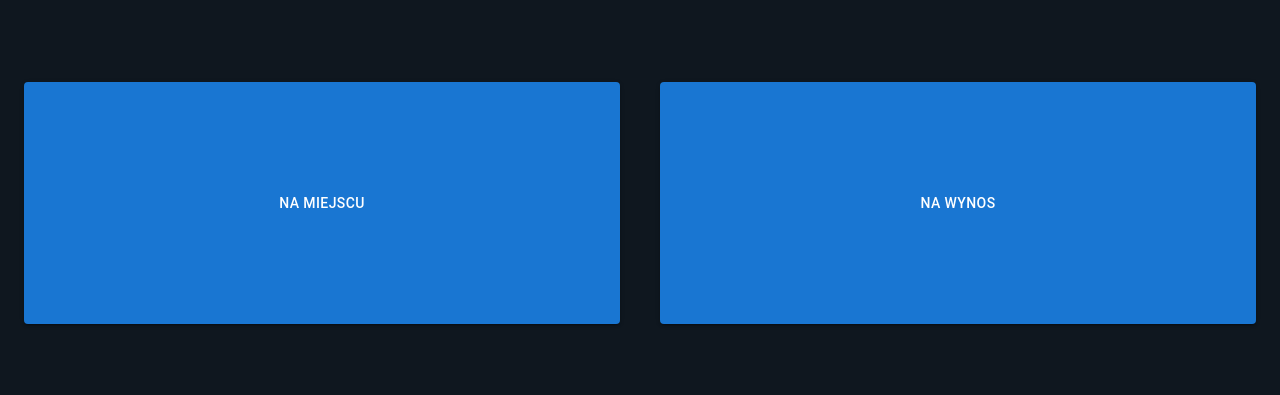
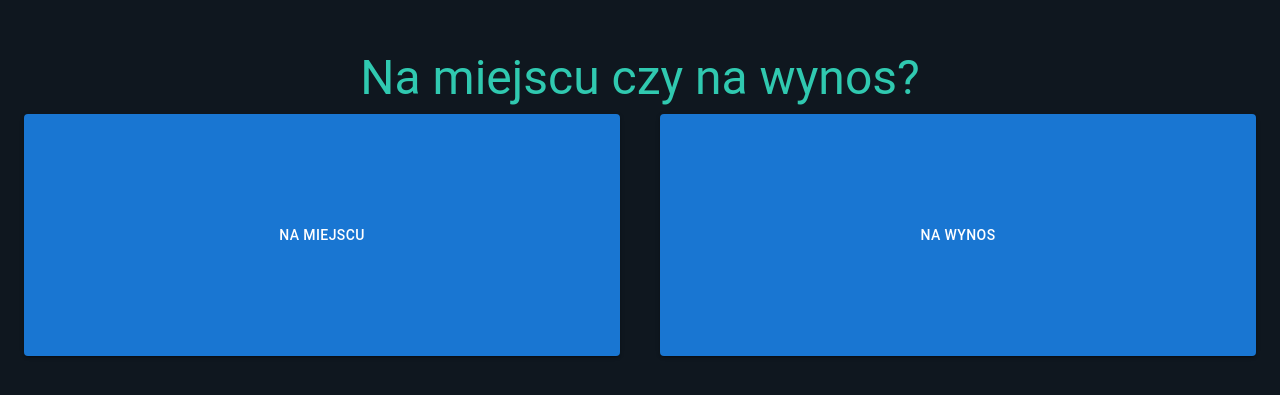
Before and after one commit to pafim37/McFriday, a React (Create React App) app in the folder src/Frontend/mcf/: page / in a window 1280 px wide. Shown: the part 205-600 px from the top of the page. Built offline with nearby package versions, Linux system fonts and the light colour scheme.

Commit message:
feat: add header

```diff
--- a/src/Frontend/mcf/src/App.tsx
+++ b/src/Frontend/mcf/src/App.tsx
@@ -1,4 +1,4 @@
-import React from "react";
+import React, { useEffect } from "react";
 import EatPlaceChoose from "./components/EatPlaceChoose.tsx";
 import { Grid } from "@mui/material";
 
@@ -7,8 +7,7 @@ const App = () => {
 
   return (
     <Grid container id="containerP" alignItems="center" sx={{ minHeight: "100vh"}}>
-      <EatPlaceChoose setPlace={setPlace} />
-      <>{place}</>
+      {place == "" && <EatPlaceChoose setPlace={setPlace} />}
     </Grid>
   );
 };
--- a/src/Frontend/mcf/src/components/EatPlaceChoose.tsx
+++ b/src/Frontend/mcf/src/components/EatPlaceChoose.tsx
@@ -1,4 +1,4 @@
-import { Button, Grid } from "@mui/material";
+import { Button, Grid, Typography } from "@mui/material";
 import React from "react";
 import "../styles/EatPlaceChoose.css";
 
@@ -14,6 +14,9 @@ const EatPlaceChoose : React.FC<EatPlaceChooseProps> = (props) => {
 
   return (
     <Grid container spacing={1}>
+        <Grid item xs={12} sm={12}>
+            <Typography variant="h3" className="header">Na miejscu czy na wynos?</Typography>
+        </Grid>
       <Grid item className="item" xs={12} sm={6}>
         <Button variant="contained" className="button" onClick={() => handleClick("restaurant")}>
           Na miejscu
--- a/src/Frontend/mcf/src/styles/EatPlaceChoose.css
+++ b/src/Frontend/mcf/src/styles/EatPlaceChoose.css
@@ -9,3 +9,11 @@
   width: 95%;
   font-size: 3vw;
 }
+
+.header {
+    display: flex;
+    justify-content: center;
+    text-align: center;
+    margin: 10px;
+    color: #30c9b0
+}
```
